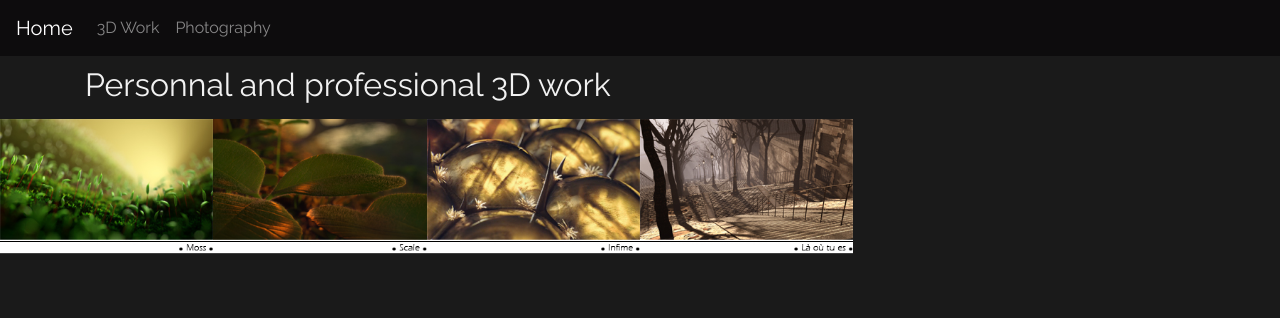
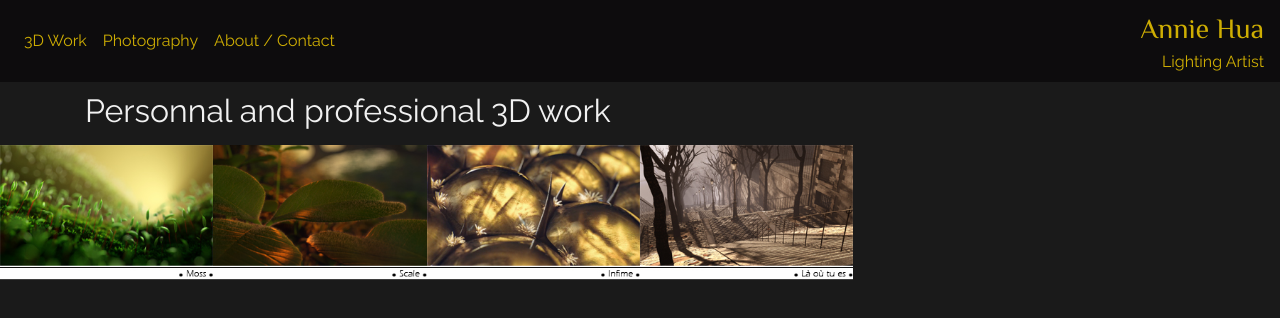
Before and after one commit to HayeLoic/AnnieWebSite, an Angular app: page /3d-work in a window 1280 px wide. Shown: the top 318 px of the page. Built offline with nearby package versions, Linux system fonts and the light colour scheme.

Commit message:
change home to about-contact
add name in header
change header links colors

```diff
--- /dev/null
+++ b/src/app/about-contact/about-contact.component.css
@@ -0,0 +1,8 @@
+.profile-presentation-wrapper{
+    margin-top:20px;
+}
+
+.about-contact-title {
+    margin-top: 30px;
+    margin-bottom: 30px;
+}
--- /dev/null
+++ b/src/app/about-contact/about-contact.component.html
@@ -0,0 +1,15 @@
+<div class="container page-container">
+    <h2 class="about-contact-title">
+      About / Contact
+    </h2>
+    <p>Hello ! I'm a digital lighter from Paris, France.</p>
+    <div class="embed-responsive embed-responsive-16by9">
+      <iframe class="embed-responsive-item" src="http://player.vimeo.com/video/89916537" allowfullscreen></iframe>
+    </div>
+    <div class="profile-presentation-wrapper">
+      <p>You can watch my other videos on <a href="http://vimeo.com/anniehua" target="_blank">Vimeo</a>.</p>
+      <p>View my professional profile on <a href="http://fr.linkedin.com/in/anniehua3d" target="_blank">LinkedIn</a>.</p>
+      <p>Contact : <a href="mailto:anniehua.contact@gmail.com">anniehua.contact@gmail.com</a></p>
+      <p>Download : <a href="assets/download/AnnieHua_CurriculumVitae.pdf" target="_blank">Resume</a> / <a href="assets/download/AnnieHua_Breakdown.pdf" target="_blank">Demo reel breakdown</a></p>
+    </div>
+  </div>
--- /dev/null
+++ b/src/app/about-contact/about-contact.component.ts
@@ -0,0 +1,15 @@
+import { Component, OnInit } from '@angular/core';
+
+@Component({
+  selector: 'app-about-contact',
+  templateUrl: './about-contact.component.html',
+  styleUrls: ['./about-contact.component.css']
+})
+export class AboutContactComponent implements OnInit {
+
+  constructor() { }
+
+  ngOnInit() {
+  }
+
+}
--- a/src/app/app.component.css
+++ b/src/app/app.component.css
@@ -1,3 +1,42 @@
-.navbar-custom{
+.navbar-custom {
     background-color: #0d0c0d;
 }
+
+#navLinkList .nav-link {
+    color: rgba(255,215,0,0.8);
+}
+
+#navLinkList :hover {
+    color: rgba(255,215,0,1);
+    font-weight: bold;
+}
+
+.author-block {
+    color: rgba(255,215,0,0.8);
+    text-align: right;
+}
+
+.author-name {
+    font-family: 'Philosopher', 'Calibri';
+    font-size: 28px;
+}
+
+@media (max-width:640px)  {
+    .author-block-for-smartphone {
+        display: block;
+    }
+
+    .author-block-for-other-screens {
+        display: none;
+    }
+}
+
+@media (min-width:640px)  {
+    .author-block-for-smartphone {
+        display: none;
+    }
+
+    .author-block-for-other-screens {
+        display: block;
+    }
+}
--- a/src/app/app.component.html
+++ b/src/app/app.component.html
@@ -1,17 +1,36 @@
 <nav class="navbar navbar-dark navbar-custom navbar-expand-lg">
-  <a class="navbar-brand" routerLink="/home">Home</a>
-  <button class="navbar-toggler" type="button" data-toggle="collapse" data-target="#navbarSupportedContent" aria-controls="navbarSupportedContent" aria-expanded="false" aria-label="Toggle navigation">
+  <button class="navbar-toggler" type="button" data-toggle="collapse" data-target="#navbarSupportedContent"
+    aria-controls="navbarSupportedContent" aria-expanded="false" aria-label="Toggle navigation">
     <span class="navbar-toggler-icon"></span>
   </button>
+  <div class="author-block author-block-for-smartphone">
+    <div class="author-name">
+      Annie Hua
+    </div>
+    <div>
+      Lighting Artist
+    </div>
+  </div>
   <div class="collapse navbar-collapse" id="navbarSupportedContent">
-    <ul class="navbar-nav mr-auto">
+    <ul id="navLinkList" class="navbar-nav mr-auto">
       <li class="nav-item">
         <a class="nav-link" routerLink="/3d-work">3D Work</a>
       </li>
       <li class="nav-item">
         <a class="nav-link" routerLink="/photography">Photography</a>
       </li>
+      <li class="nav-item">
+        <a class="nav-link" routerLink="/about-contact">About / Contact</a>
+      </li>
     </ul>
+  </div>
+  <div class="author-block author-block-for-other-screens">
+    <div class="author-name">
+      Annie Hua
+    </div>
+    <div>
+      Lighting Artist
+    </div>
   </div>
 </nav>
 <router-outlet></router-outlet>
--- a/src/app/app.module.ts
+++ b/src/app/app.module.ts
@@ -3,16 +3,16 @@ import { NgModule } from '@angular/core';
 
 import { AppComponent } from './app.component';
 import { AppRoutingModule } from './/app-routing.module';
-import { HomeComponent } from './home/home.component';
 import { ThreeDWorkComponent } from './three-d-work/three-d-work.component';
 import { PhotographyComponent } from './photography/photography.component';
+import { AboutContactComponent } from './about-contact/about-contact.component';
 
 @NgModule({
   declarations: [
     AppComponent,
-    HomeComponent,
     ThreeDWorkComponent,
-    PhotographyComponent
+    PhotographyComponent,
+    AboutContactComponent
   ],
   imports: [
     BrowserModule,
--- a/src/app/home/home.component.css
+++ /dev/null
@@ -1,3 +0,0 @@
-.profile-presentation-wrapper{
-    margin-top:20px;
-}
--- a/src/app/home/home.component.html
+++ /dev/null
@@ -1,15 +0,0 @@
-<div class="container page-container">
-  <h2>
-    Annie Hua - Lighting Artist / CG Generalist
-  </h2>
-  <p>Hello, welcome to my website ! My name is Annie Hua, I'm a 3D Artist from Paris (France).</p>
-  <div class="embed-responsive embed-responsive-16by9">
-    <iframe class="embed-responsive-item" src="http://player.vimeo.com/video/89916537" allowfullscreen></iframe>
-  </div>
-  <div class="profile-presentation-wrapper">
-    <p>You can watch my other videos on <a href="http://vimeo.com/anniehua" target="_blank">Vimeo</a>.</p>
-    <p>View my professional profile on <a href="http://fr.linkedin.com/in/anniehua3d" target="_blank">LinkedIn</a>.</p>
-    <p>Contact : <a href="mailto:anniehua.contact@gmail.com">anniehua.contact@gmail.com</a></p>
-    <p>Download : <a href="assets/download/AnnieHua_CurriculumVitae.pdf" target="_blank">Resume</a> / <a href="assets/download/AnnieHua_Breakdown.pdf" target="_blank">Demo reel breakdown</a></p>
-  </div>
-</div>
--- a/src/app/home/home.component.ts
+++ /dev/null
@@ -1,15 +0,0 @@
-import { Component, OnInit } from '@angular/core';
-
-@Component({
-  selector: 'app-home',
-  templateUrl: './home.component.html',
-  styleUrls: ['./home.component.css']
-})
-export class HomeComponent implements OnInit {
-
-  constructor() { }
-
-  ngOnInit() {
-  }
-
-}
--- a/src/index.html
+++ b/src/index.html
@@ -8,6 +8,7 @@
   <link rel="icon" type="image/x-icon" href="favicon.ico">
   <link rel="stylesheet" href="https://maxcdn.bootstrapcdn.com/bootstrap/4.0.0/css/bootstrap.min.css" integrity="sha384-Gn5384xqQ1aoWXA+058RXPxPg6fy4IWvTNh0E263XmFcJlSAwiGgFAW/dAiS6JXm" crossorigin="anonymous">
   <link href="https://fonts.googleapis.com/css?family=Raleway" rel="stylesheet">
+  <link href='https://fonts.googleapis.com/css?family=Philosopher' rel='stylesheet' type='text/css'>
 </head>
 <body>
   <app-root></app-root>
```
Also changed, not shown: src/app/app-routing.module.ts (+4 -4 lines), 1 other file (tests, documents, lock files or other folders).
